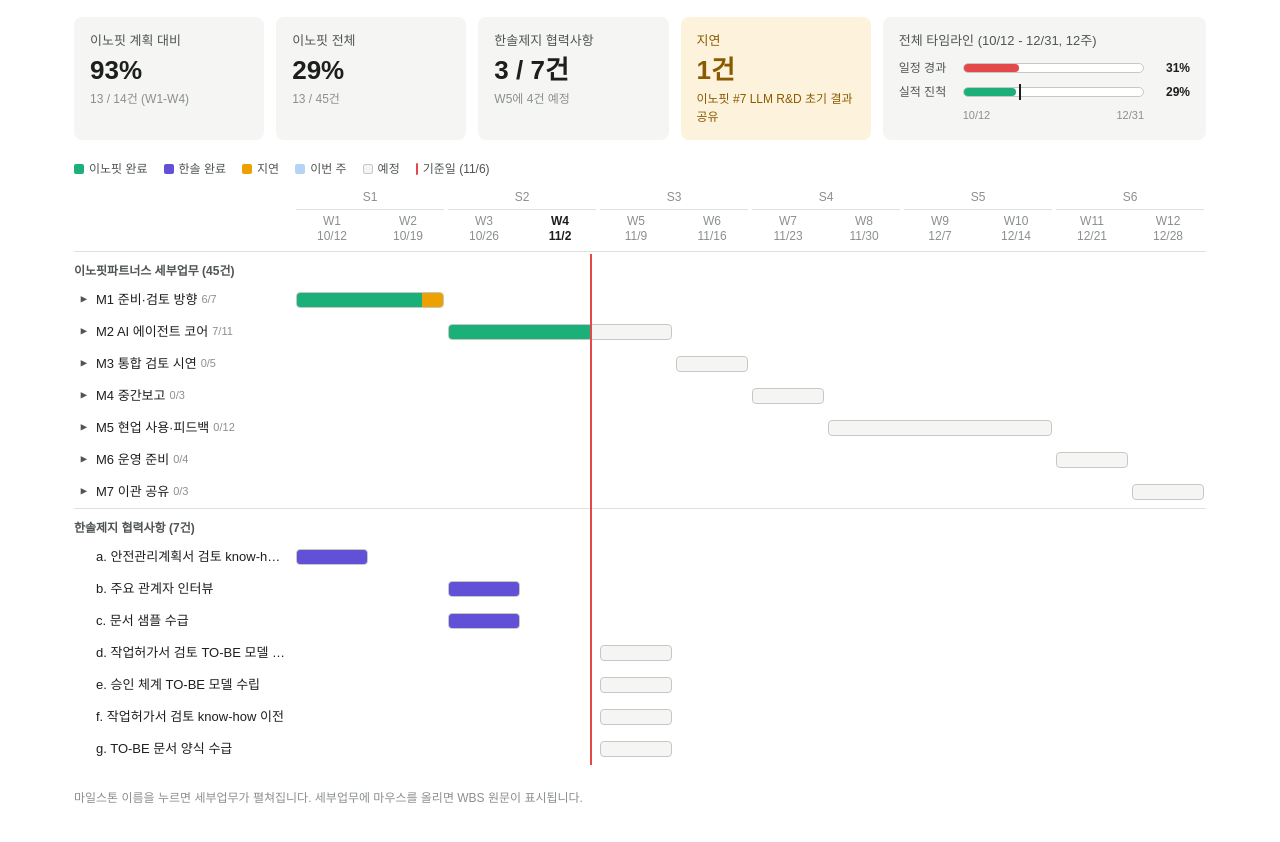
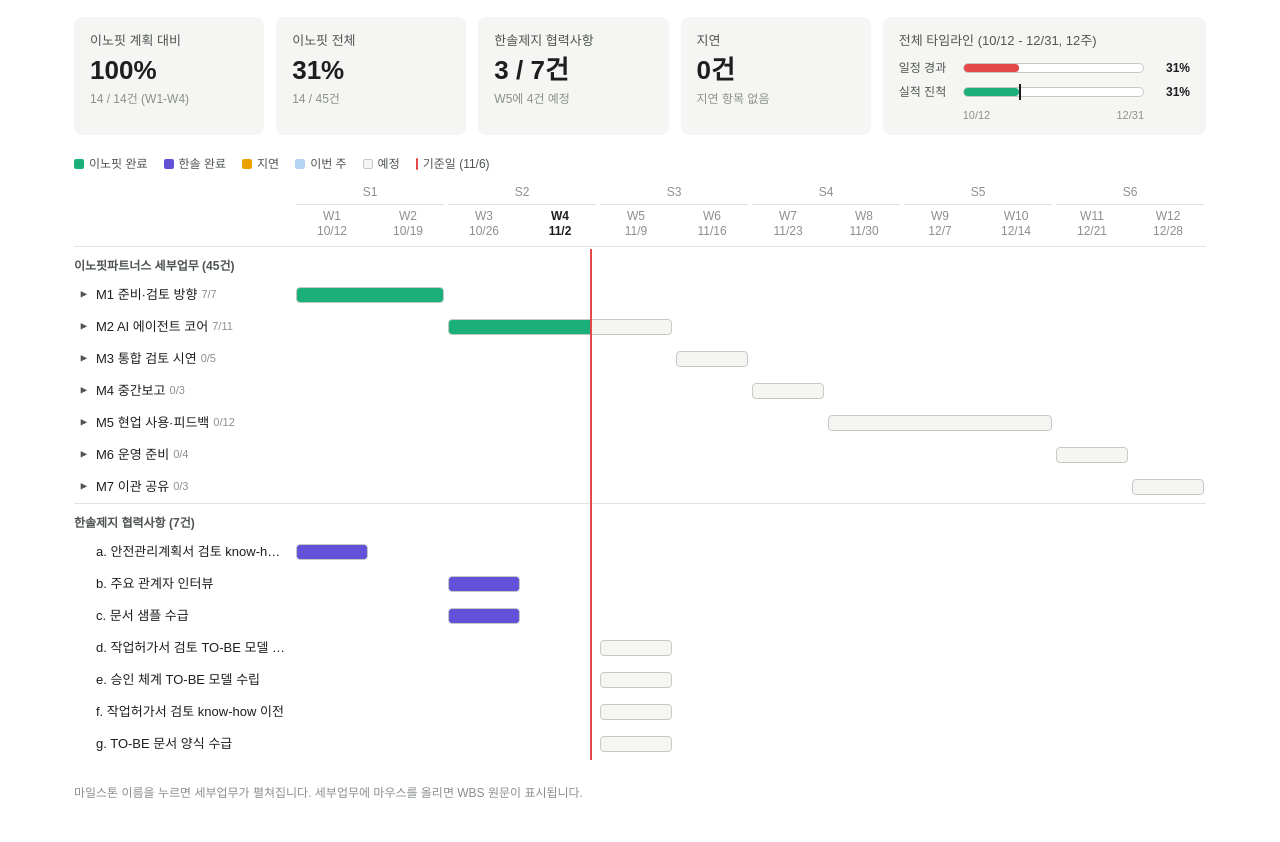
Before and after one commit to chjeon-dev/hsgant, a plain HTML site: page index.html in a window 1280 px wide. Shown: the part 68-910 px from the top of the page. Drawn offline with Linux system fonts and the light colour scheme.

Commit message:
Update index.html

```diff
--- a/index.html
+++ b/index.html
@@ -73,15 +73,15 @@ footer{margin-top:24px;color:var(--muted);font-size:12px}
 <span class="meta">한솔제지 안전서류 통합관리시스템 구축 / W4 (2026-11-06) 기준 / WBS v2.0</span>
 </header>
 <section class="kpi">
-<div><div class="l">이노핏 계획 대비</div><div class="v">93%</div><div class="s">13 / 14건 (W1-W4)</div></div>
-<div><div class="l">이노핏 전체</div><div class="v">29%</div><div class="s">13 / 45건</div></div>
+<div><div class="l">이노핏 계획 대비</div><div class="v">100%</div><div class="s">14 / 14건 (W1-W4)</div></div>
+<div><div class="l">이노핏 전체</div><div class="v">31%</div><div class="s">14 / 45건</div></div>
 <div><div class="l">한솔제지 협력사항</div><div class="v">3 / 7건</div><div class="s">W5에 4건 예정</div></div>
-<div class="warn"><div class="l">지연</div><div class="v">1건</div><div class="s">이노핏 #7 LLM R&amp;D 초기 결과 공유</div></div>
+<div><div class="l">지연</div><div class="v">0건</div><div class="s">지연 항목 없음</div></div>
 <div class="tlbox">
 <div class="l">전체 타임라인 (10/12 - 12/31, 12주)</div>
 <div class="tl">
 <div class="tlr"><span>일정 경과</span><div class="trk"><div class="fill" style="width:31%;background:var(--today)"></div></div><span class="pct">31%</span></div>
-<div class="tlr"><span>실적 진척</span><div class="trk"><div class="fill" style="width:29%;background:var(--done)"></div><div class="plan" style="left:31%" title="계획 진척 31% (완료 주차 W1-W4 14건)"></div></div><span class="pct">29%</span></div>
+<div class="tlr"><span>실적 진척</span><div class="trk"><div class="fill" style="width:31%;background:var(--done)"></div><div class="plan" style="left:31%" title="계획 진척 31% (완료 주차 W1-W4 14건)"></div></div><span class="pct">31%</span></div>
 <div class="ax"><span></span><div class="d"><span style="left:0">10/12</span><span style="right:0">12/31</span></div><span></span></div>
 </div>
 </div>
@@ -98,14 +98,14 @@ footer{margin-top:24px;color:var(--muted);font-size:12px}
 <div class="row hdr"><span></span><span class="sp">S1</span><span class="sp">S2</span><span class="sp">S3</span><span class="sp">S4</span><span class="sp">S5</span><span class="sp">S6</span></div>
 <div class="row hdr"><span></span><span class="wk">W1<br>10/12</span><span class="wk">W2<br>10/19</span><span class="wk">W3<br>10/26</span><span class="wk cur">W4<br>11/2</span><span class="wk">W5<br>11/9</span><span class="wk">W6<br>11/16</span><span class="wk">W7<br>11/23</span><span class="wk">W8<br>11/30</span><span class="wk">W9<br>12/7</span><span class="wk">W10<br>12/14</span><span class="wk">W11<br>12/21</span><span class="wk">W12<br>12/28</span></div>
 <div class="sec">이노핏파트너스 세부업무 (45건)</div>
-<details><summary class="row ms"><span class="lab"><span class="tg">▼</span><span class="t">M1 준비·검토 방향</span><span class="cnt">6/7</span></span><div class="bar" style="grid-column:2/4"><i style="width:85.7%;background:var(--done)"></i><i style="width:14.3%;background:var(--delay)"></i></div></summary>
+<details><summary class="row ms"><span class="lab"><span class="tg">▼</span><span class="t">M1 준비·검토 방향</span><span class="cnt">7/7</span></span><div class="bar" style="grid-column:2/4"><i style="width:100.0%;background:var(--done)"></i><i style="width:0.0%;background:var(--delay)"></i></div></summary>
 <div class="row task" title="1. 미수신 자료의 현장 보유 여부를 확인하고, 확인이 어려운 자료의 검토 여부를 결정한다."><span class="lab"><span class="t"><span class="num">1.</span> 미수신 자료 보유 확인</span></span><div class="tb done" style="grid-column:2/3"></div></div>
 <div class="row task" title="2. 키맨 인터뷰를 셋업하고, 인터뷰를 진행한다."><span class="lab"><span class="t"><span class="num">2.</span> 키맨 인터뷰</span></span><div class="tb done" style="grid-column:2/3"></div></div>
 <div class="row task" title="3. 공사 하나의 계획서-지시서 및 관련 증빙 서류 연결을 체크한다 - 복수 케이스"><span class="lab"><span class="t"><span class="num">3.</span> 계획서-지시서 연결 체크</span></span><div class="tb done" style="grid-column:2/3"></div></div>
 <div class="row task" title="4. 안전관리계획서의 실제 실무 처리 과정을 확인하고, 필요에 따라 일부 녹화한다."><span class="lab"><span class="t"><span class="num">4.</span> 실무 처리 과정 확인</span></span><div class="tb done" style="grid-column:2/3"></div></div>
 <div class="row task" title="5. 인터뷰 자료를 정리하고, 접수부터 보완까지의 업무 흐름의 구체성을 보강한다."><span class="lab"><span class="t"><span class="num">5.</span> 업무 흐름 구체화</span></span><div class="tb done" style="grid-column:3/4"></div></div>
 <div class="row task" title="6. 챗봇(베타)의 화면 초안, 계획서 입력 등 워크플로우의 외관을 확인한다."><span class="lab"><span class="t"><span class="num">6.</span> 챗봇 화면 초안 확인</span></span><div class="tb done" style="grid-column:3/4"></div></div>
-<div class="row task" title="7. LLM R&amp;D 초기 결과를 공유한다 - OCR 모델 / LLM 모델 / 토큰 가격 및 운영 예상치 등"><span class="lab"><span class="t"><span class="num">7.</span> LLM R&amp;D 결과 공유</span></span><div class="tb delay" style="grid-column:3/4"></div></div>
+<div class="row task" title="7. LLM R&amp;D 초기 결과를 공유한다 - OCR 모델 / LLM 모델 / 토큰 가격 및 운영 예상치 등"><span class="lab"><span class="t"><span class="num">7.</span> LLM R&amp;D 결과 공유</span></span><div class="tb done" style="grid-column:3/4"></div></div>
 </details>
 <details><summary class="row ms"><span class="lab"><span class="tg">▼</span><span class="t">M2 AI 에이전트 코어</span><span class="cnt">7/11</span></span><div class="bar" style="grid-column:4/7"><i style="width:63.6%;background:var(--done)"></i><i style="width:0.0%;background:var(--delay)"></i></div></summary>
 <div class="row task" title="8. 안전관리계획서 파일을 업로드할 수 있다."><span class="lab"><span class="t"><span class="num">8.</span> 계획서 파일 업로드</span></span><div class="tb done" style="grid-column:4/5"></div></div>
```
